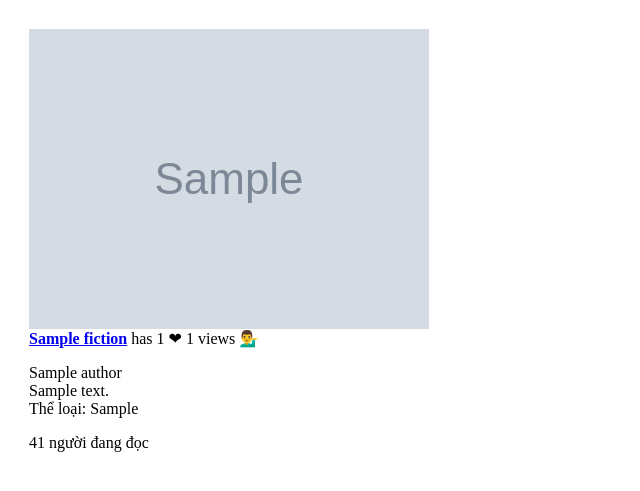
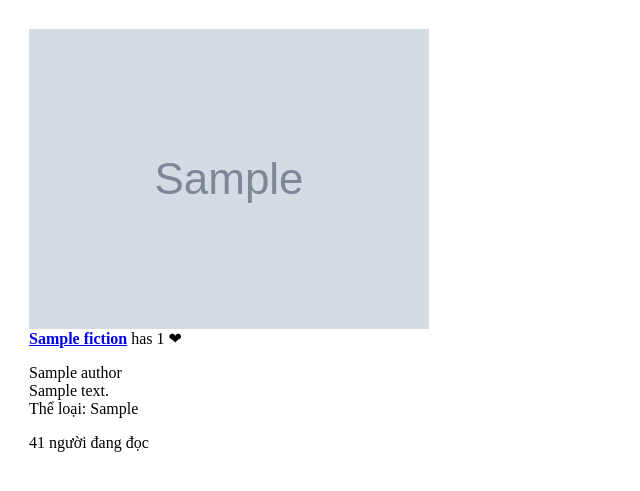
Before and after one commit to cyborgx0x/unleash, a Flask app: template app/templates/_homeitem.html in a window 1280 px wide. Shown: the part 17-508 px from the top of the page, without its empty margins (0-640 px from the left). Run offline with Flask 2, Linux system fonts and the light colour scheme; the template is opened without the code that fills it: values that come from a table or form of the project are taken from there, others are empty; tables that the repository leaves empty hold one stand-in row (values such as "Sample post"); grey boxes marked "Sample" are stand-in pictures.

Commit message:
Update _homeitem.html

```diff
--- a/app/templates/_homeitem.html
+++ b/app/templates/_homeitem.html
@@ -12,9 +12,6 @@
         </strong>
         <span class="badge bg-green">
           has {{ fiction.like | count }} ❤
-        </span>
-        <span class="badge bg-yellow">
-          {{ fiction.chapter|sum(attribute='view_count') }} views 💁‍♂️
         </span>
       </div>
       <div class="text-muted">
```
